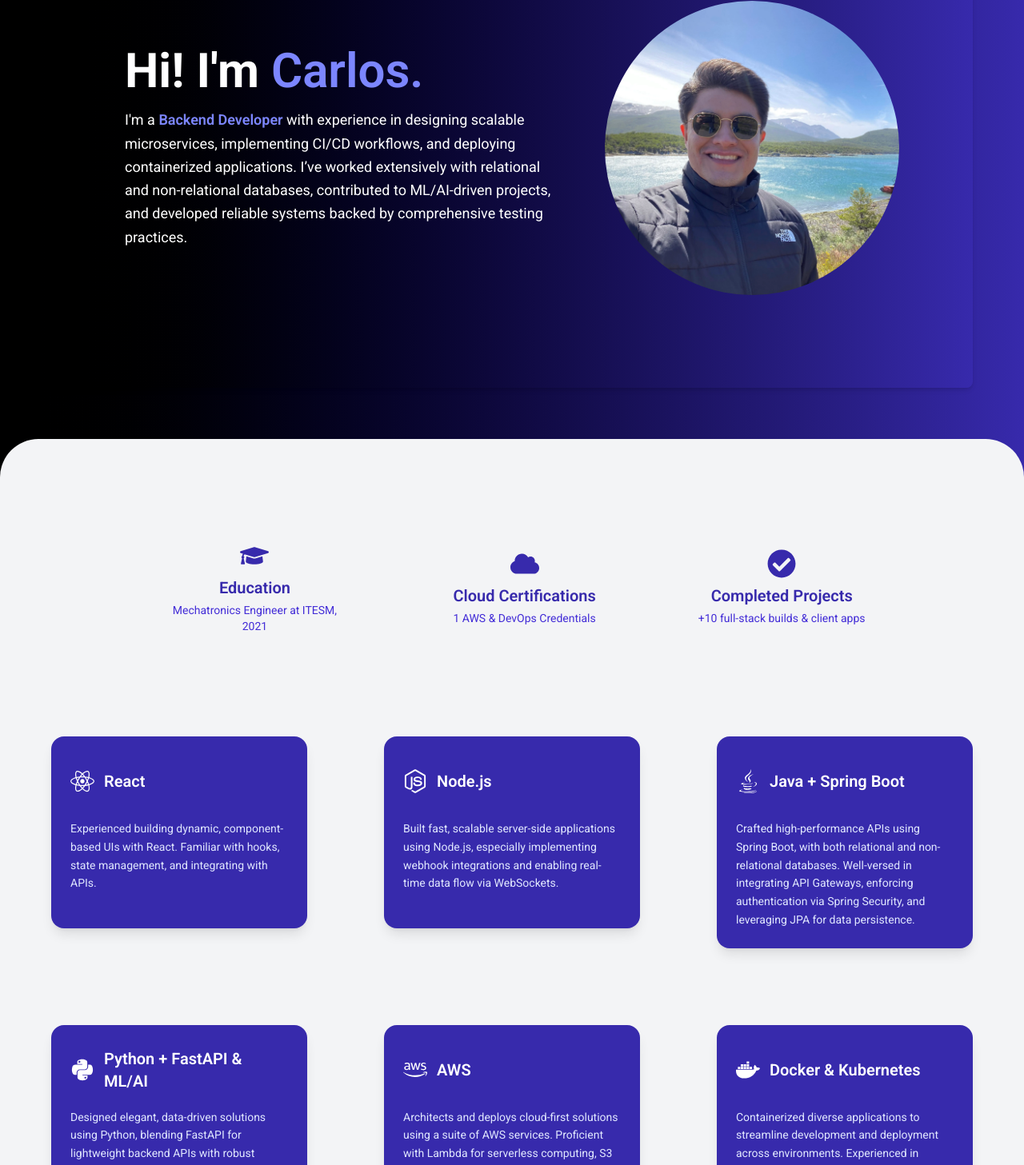
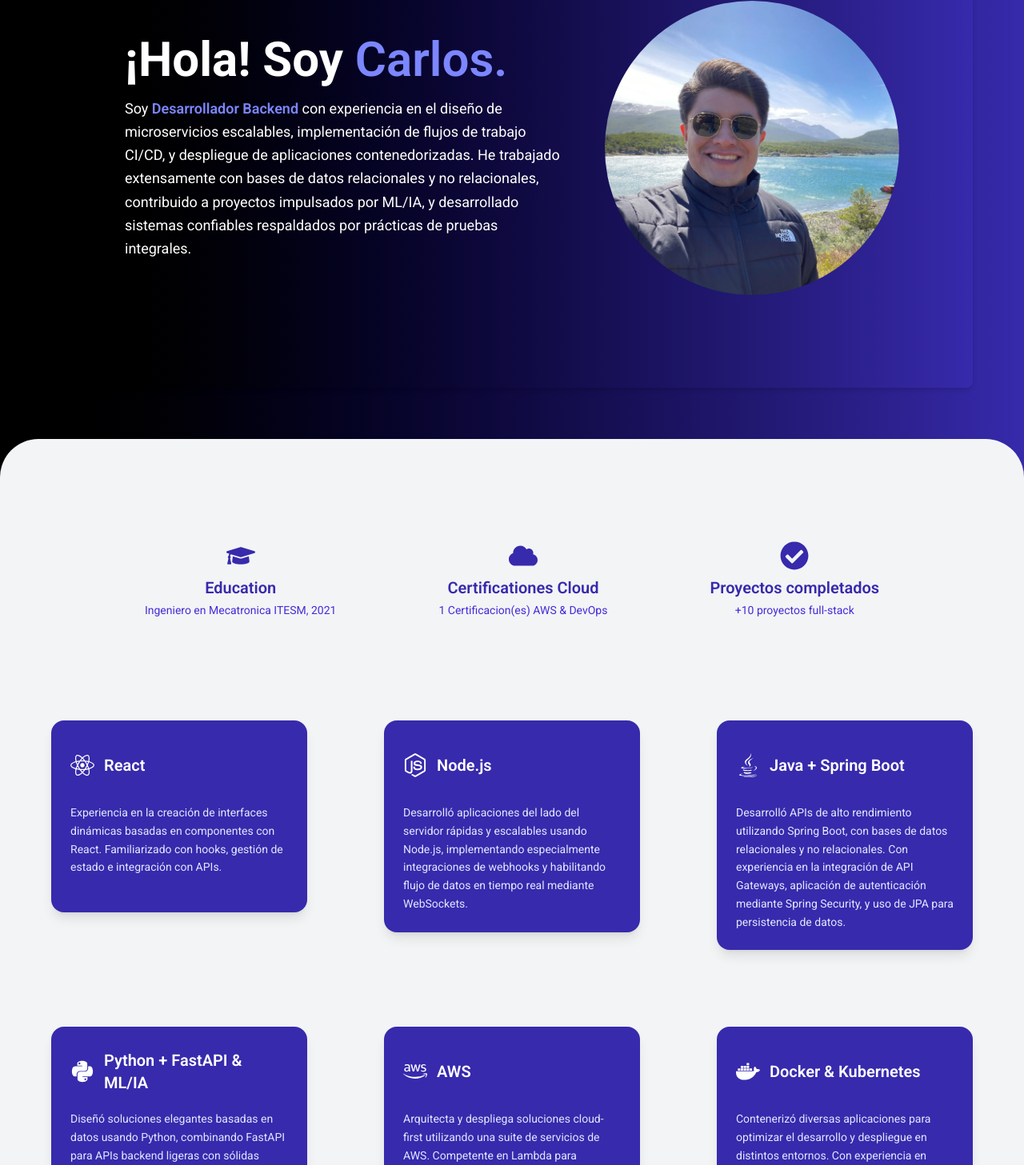
Before and after one commit to valium69mg/portfolio, a React (Vite) app: page / in a window 1280 px wide. Shown: the part 179-1636 px from the top of the page at 80% size. Built offline with nearby package versions, Linux system fonts and the light colour scheme.

Commit message:
cambiar traduccion de pagina a espaniol

```diff
--- a/src/App.jsx
+++ b/src/App.jsx
@@ -27,45 +27,46 @@ function App() {
           <TechCard
           icon={FaReact}
           label="React"
-            description="Experienced building dynamic, component-based UIs with React. Familiar with hooks,
-            state management, and integrating with APIs."
+          description="Experiencia en la creación de interfaces dinámicas basadas en componentes con React. Familiarizado con hooks,
+          gestión de estado e integración con APIs."
           data-aos="fade-up"
         />
         <TechCard
           icon={FaNodeJs}
           label="Node.js"
-            description="Built fast, scalable server-side applications using Node.js,
-            especially implementing webhook integrations and enabling real-time data flow via WebSockets."
+          description="Desarrolló aplicaciones del lado del servidor rápidas y escalables usando Node.js,
+          implementando especialmente integraciones de webhooks y habilitando flujo de datos en tiempo real mediante WebSockets."
           data-aos="fade-up"
         />
         <TechCard
           icon={FaJava}
           label="Java + Spring Boot"
-            description="Crafted high-performance APIs using Spring Boot, with both relational
-            and non-relational databases. Well-versed in integrating API Gateways, enforcing authentication via Spring Security, and leveraging JPA for data persistence."
+          description="Desarrolló APIs de alto rendimiento utilizando Spring Boot, con bases de datos relacionales
+          y no relacionales. Con experiencia en la integración de API Gateways, aplicación de autenticación mediante Spring Security, y uso de JPA para persistencia de datos."
           data-aos="fade-up"
         />
         <TechCard
           icon={FaPython}
-            label="Python + FastAPI & ML/AI"
-            description="Designed elegant, data-driven solutions using Python, blending FastAPI for
-            lightweight backend APIs with robust machine learning capabilities. Experienced with libraries like Scikit-learn and Hugging Face Transformers."
+          label="Python + FastAPI & ML/IA"
+          description="Diseñó soluciones elegantes basadas en datos usando Python, combinando FastAPI para
+          APIs backend ligeras con sólidas capacidades de aprendizaje automático. Con experiencia en bibliotecas como Scikit-learn y Hugging Face Transformers."
           data-aos="fade-up"
         />
         <TechCard
           icon={FaAws}
           label="AWS"
-            description="Architects and deploys cloud-first solutions using a suite of AWS services.
-            Proficient with Lambda for serverless computing, S3 for scalable storage, ECS for container orchestration, and skilled in integrating FTP servers."
+          description="Arquitecta y despliega soluciones cloud-first utilizando una suite de servicios de AWS.
+          Competente en Lambda para computación sin servidor, S3 para almacenamiento escalable, ECS para orquestación de contenedores, y con habilidades en integración de servidores FTP."
           data-aos="fade-up"
         />
         <TechCard
           icon={FaDocker}
           label="Docker & Kubernetes"
-            description="Containerized diverse applications to streamline development and deployment
-            across environments. Experienced in building efficient Docker images, orchestrating multi-container setups, and deploying microservices."
+          description="Contenerizó diversas aplicaciones para optimizar el desarrollo y despliegue
+          en distintos entornos. Con experiencia en construir imágenes Docker eficientes, orquestar configuraciones multi-contenedor y desplegar microservicios."
           data-aos="fade-up"
         />
+
         </div>
       </div>
       <Footer />
--- a/src/components/Badges.jsx
+++ b/src/components/Badges.jsx
@@ -9,25 +9,25 @@ export default function Badges(rest) {
         <FaGraduationCap className="text-4xl mb-2" />
         <h3 className="text-lg md:text-xl font-semibold">Education</h3>
         <p className="text-sm text-indigo-700 mt-1">
-          Mechatronics Engineer at ITESM, 2021
+          Ingeniero en Mecatronica ITESM, 2021
         </p>
       </div>
 
       {/* Cloud Certifications */}
       <div className="flex flex-col items-center text-indigo-800 text-center max-w-[240px]">
         <FaCloud className="text-4xl mb-2" />
-        <h3 className="text-lg md:text-xl font-semibold">Cloud Certifications</h3>
+        <h3 className="text-lg md:text-xl font-semibold">Certificationes Cloud</h3>
         <p className="text-sm text-indigo-700 mt-1">
-          1 AWS & DevOps Credentials
+          1 Certificacion(es) AWS & DevOps
         </p>
       </div>
 
       {/* Completed Projects */}
       <div className="flex flex-col items-center text-indigo-800 text-center max-w-[240px]">
         <FaCheckCircle className="text-4xl mb-2" />
-        <h3 className="text-lg md:text-xl font-semibold">Completed Projects</h3>
+        <h3 className="text-lg md:text-xl font-semibold">Proyectos completados</h3>
         <p className="text-sm text-indigo-700 mt-1">
-          +10 full-stack builds & client apps
+          +10 proyectos full-stack
         </p>
       </div>
     </div>
--- a/src/components/ProfileCard.jsx
+++ b/src/components/ProfileCard.jsx
@@ -8,16 +8,15 @@ export default function ProfileCard() {
     >
       {/* Text Section */}
       <div className="md:w-1/2 text-center md:text-left">
-        <h1 className="text-4xl md:text-6xl font-bold mb-4">Hi! I'm <span className="text-indigo-400 font-semibold">
+        <h1 className="text-4xl md:text-6xl font-bold mb-4">¡Hola! Soy <span className="text-indigo-400 font-semibold">
           Carlos.
         </span></h1>
         <p className="text-lg leading-relaxed">
-          I'm a <span className="text-indigo-400 font-semibold"> Backend Developer </span>
-          with experience in designing scalable microservices, implementing CI/CD workflows,
-          and deploying containerized applications. I’ve worked extensively with relational and non-relational databases,
-          contributed to ML/AI-driven projects, and developed reliable systems backed by comprehensive testing practices.
+          Soy <span className="text-indigo-400 font-semibold"> Desarrollador Backend </span>
+          con experiencia en el diseño de microservicios escalables, implementación de flujos de trabajo CI/CD,
+          y despliegue de aplicaciones contenedorizadas. He trabajado extensamente con bases de datos relacionales y no relacionales,
+          contribuido a proyectos impulsados por ML/IA, y desarrollado sistemas confiables respaldados por prácticas de pruebas integrales.
         </p>
-
       </div>
 
       {/* Image Section */}
```
Lines whose indentation alone changed are shown as unchanged.
